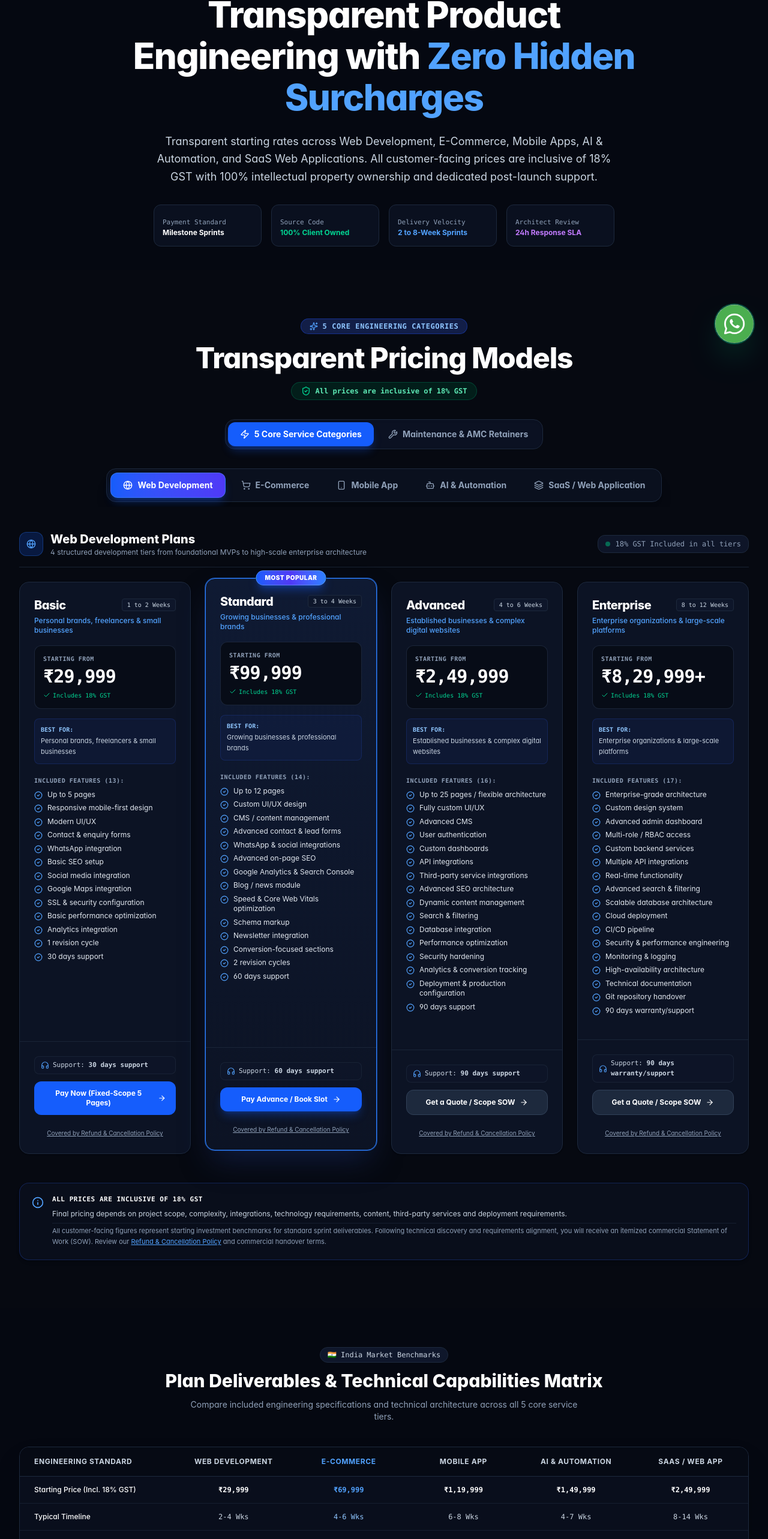
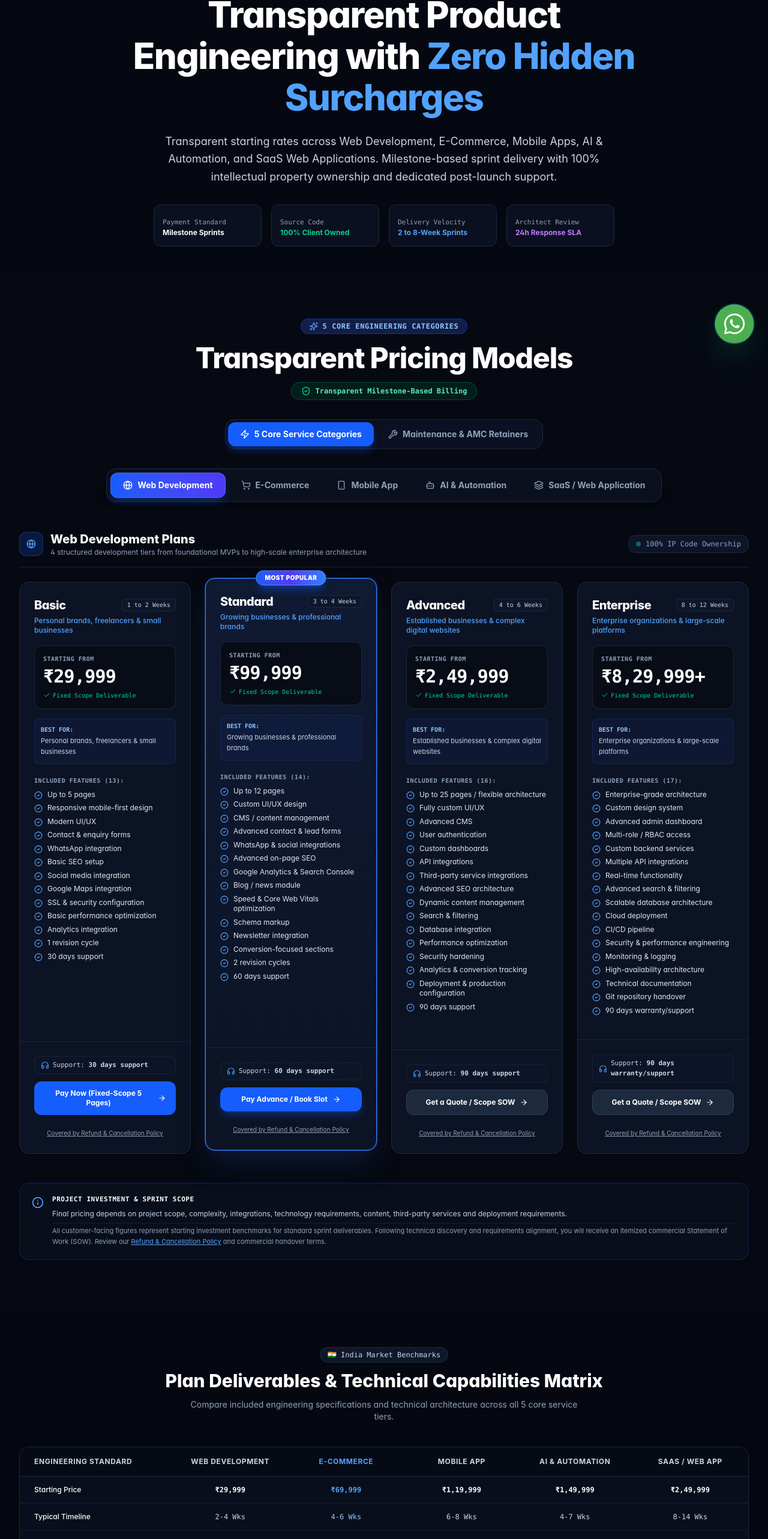
Before and after one commit to brc-star/BRC-Partner, a Next.js app: page /pricing in a window 1280 px wide. Shown: the part 204-2770 px from the top of the page at 60% size. Built offline with nearby package versions, Linux system fonts and the light colour scheme.

Commit message:
feat(pricing): remove 'Incl. 18% GST' tags across full website

```diff
--- a/app/pricing/layout.tsx
+++ b/app/pricing/layout.tsx
@@ -3,13 +3,13 @@ import type { Metadata } from 'next';
 export const metadata: Metadata = {
   title: 'Pricing: Websites, Apps & AI from ₹29,999',
   description:
-    'Transparent starting prices incl. 18% GST for web development, e-commerce, mobile apps, AI automation and SaaS. Milestone-based billing.',
+    'Transparent starting prices for web development, e-commerce, mobile apps, AI automation and SaaS. Milestone-based billing.',
   alternates: { canonical: '/pricing' },
   openGraph: {
     url: '/pricing',
     title: 'BRC STAR Pricing: Websites, Apps & AI from ₹29,999',
     description:
-      'Transparent starting prices incl. 18% GST for web development, e-commerce, mobile apps, AI automation and SaaS. Milestone-based billing.',
+      'Transparent starting prices for web development, e-commerce, mobile apps, AI automation and SaaS. Milestone-based billing.',
   },
 };
 
--- a/app/pricing/page.tsx
+++ b/app/pricing/page.tsx
@@ -51,7 +51,7 @@ export default function PricingPage() {
           itemOffered: {
             '@type': 'Service',
             name: 'Web Development',
-            description: 'Custom Next.js & React Web Platforms (Inclusive of 18% GST)',
+            description: 'Custom Next.js & React Web Platforms',
           },
           priceSpecification: {
             '@type': 'PriceSpecification',
@@ -64,7 +64,7 @@ export default function PricingPage() {
           itemOffered: {
             '@type': 'Service',
             name: 'E-Commerce Development',
-            description: 'Full-Stack E-Commerce & Storefront Architecture (Inclusive of 18% GST)',
+            description: 'Full-Stack E-Commerce & Storefront Architecture',
           },
           priceSpecification: {
             '@type': 'PriceSpecification',
@@ -77,7 +77,7 @@ export default function PricingPage() {
           itemOffered: {
             '@type': 'Service',
             name: 'Mobile App Development',
-            description: 'Cross-Platform React Native iOS & Android Development (Inclusive of 18% GST)',
+            description: 'Cross-Platform React Native iOS & Android Development',
           },
           priceSpecification: {
             '@type': 'PriceSpecification',
@@ -90,7 +90,7 @@ export default function PricingPage() {
           itemOffered: {
             '@type': 'Service',
             name: 'AI & Automation',
-            description: 'Enterprise AI Agents, RAG Pipelines & Workflow Automation (Inclusive of 18% GST)',
+            description: 'Enterprise AI Agents, RAG Pipelines & Workflow Automation',
           },
           priceSpecification: {
             '@type': 'PriceSpecification',
@@ -103,7 +103,7 @@ export default function PricingPage() {
           itemOffered: {
             '@type': 'Service',
             name: 'SaaS / Web Application',
-            description: 'Multi-Tenant SaaS, B2B Portals & High-Scale Systems (Inclusive of 18% GST)',
+            description: 'Multi-Tenant SaaS, B2B Portals & High-Scale Systems',
           },
           priceSpecification: {
             '@type': 'PriceSpecification',
@@ -138,7 +138,7 @@ export default function PricingPage() {
           </h1>
 
           <p className="text-base sm:text-lg text-slate-300 max-w-3xl mx-auto leading-relaxed">
-            Transparent starting rates across Web Development, E-Commerce, Mobile Apps, AI &amp; Automation, and SaaS Web Applications. All customer-facing prices are inclusive of 18% GST with 100% intellectual property ownership and dedicated post-launch support.
+            Transparent starting rates across Web Development, E-Commerce, Mobile Apps, AI &amp; Automation, and SaaS Web Applications. Milestone-based sprint delivery with 100% intellectual property ownership and dedicated post-launch support.
           </p>
 
           {/* Quick Metrics Strip */}
@@ -198,7 +198,7 @@ export default function PricingPage() {
               </thead>
               <tbody className="divide-y divide-slate-800/60 text-slate-300">
                 <tr>
-                  <td className="py-3.5 px-4 sm:px-6 font-medium text-white">Starting Price (Incl. 18% GST)</td>
+                  <td className="py-3.5 px-4 sm:px-6 font-medium text-white">Starting Price</td>
                   <td className="py-3.5 px-3 text-center font-mono font-bold text-white">
                     ₹29,999
                   </td>
--- a/components/HomepagePricingPreview.tsx
+++ b/components/HomepagePricingPreview.tsx
@@ -131,7 +131,7 @@ export function HomepagePricingPreview() {
                 <div className="flex items-center justify-between text-[11px] text-slate-500 dark:text-slate-400 font-mono">
                   <span className="flex items-center gap-1 text-[10px] text-emerald-600 dark:text-emerald-400">
                     <ShieldCheck className="w-3 h-3 text-emerald-600 dark:text-emerald-400" />
-                    <span>Incl. 18% GST</span>
+                    <span>Secure Checkout</span>
                   </span>
                   <span className="flex items-center gap-1 text-[10px] text-slate-500 dark:text-slate-400">
                     <Lock className="w-2.5 h-2.5 text-slate-500 dark:text-slate-400" />
@@ -143,12 +143,12 @@ export function HomepagePricingPreview() {
           ))}
         </div>
 
-        {/* GST Notice & CTA Action Area */}
+        {/* Supporting Message & CTA Action Area */}
         <div className="flex flex-col items-center justify-center space-y-5 text-center">
-          {/* GST Supporting Message */}
+          {/* Supporting Message */}
           <div className="inline-flex items-center gap-2 px-4 py-2 rounded-full bg-white dark:bg-[#0a101e] border border-slate-200 dark:border-slate-800 text-slate-700 dark:text-slate-300 text-xs sm:text-sm font-medium shadow-xs">
             <ShieldCheck className="w-4 h-4 text-emerald-600 dark:text-emerald-400 shrink-0" />
-            <span>All prices are inclusive of 18% GST.</span>
+            <span>Transparent milestone-based pricing with zero hidden fees.</span>
           </div>
 
           {/* Primary CTA button linking to /pricing */}
--- a/components/PricingCardsSection.tsx
+++ b/components/PricingCardsSection.tsx
@@ -157,10 +157,10 @@ export function PricingCardsSection({
             Transparent Pricing Models
           </h2>
 
-          {/* GST Inclusivity Pill */}
+          {/* Milestone Billing Pill */}
           <div className="inline-flex items-center gap-2 px-4 py-1.5 rounded-full bg-emerald-950/60 border border-emerald-800/60 text-emerald-300 text-xs font-mono">
             <ShieldCheck className="w-4 h-4 text-emerald-400" />
-            <span className="font-semibold">All prices are inclusive of 18% GST</span>
+            <span className="font-semibold">Transparent Milestone-Based Billing</span>
           </div>
         </div>
 
@@ -242,7 +242,7 @@ export function PricingCardsSection({
 
               <div className="flex items-center gap-2 text-xs font-mono text-slate-600 dark:text-slate-400 bg-slate-50 dark:bg-slate-900/90 px-3 py-1.5 rounded-xl border border-slate-200 dark:border-slate-800 shrink-0">
                 <span className="w-2 h-2 rounded-full bg-emerald-500 animate-pulse"></span>
-                <span>18% GST Included in all tiers</span>
+                <span>100% IP Code Ownership</span>
               </div>
             </div>
 
@@ -293,7 +293,7 @@ export function PricingCardsSection({
                         </div>
                         <p className="text-[10px] text-emerald-600 dark:text-emerald-400 font-mono flex items-center gap-1 pt-0.5">
                           <Check className="w-3 h-3 text-emerald-600 dark:text-emerald-400 shrink-0" />
-                          <span>Includes 18% GST</span>
+                          <span>Fixed Scope Deliverable</span>
                         </p>
                       </div>
 
@@ -416,7 +416,7 @@ export function PricingCardsSection({
                           <span className="text-xs text-slate-500 dark:text-slate-400 font-medium">/ month</span>
                         </div>
                         <p className="text-[10px] text-emerald-600 dark:text-emerald-400 font-mono">
-                          Inclusive of 18% GST • Cancel anytime with 30-day notice
+                          Month-to-month retainer • Cancel anytime with 30-day notice
                         </p>
                       </div>
 
@@ -482,7 +482,7 @@ export function PricingCardsSection({
             <Info className="w-5 h-5 text-blue-400 shrink-0 mt-0.5" />
             <div className="space-y-1.5">
               <span className="font-bold text-white uppercase tracking-wider font-mono text-[11px] block">
-                All prices are inclusive of 18% GST
+                Project Investment &amp; Sprint Scope
               </span>
               <p className="leading-relaxed text-slate-300">
                 Final pricing depends on project scope, complexity, integrations, technology requirements, content, third-party services and deployment requirements.
```
